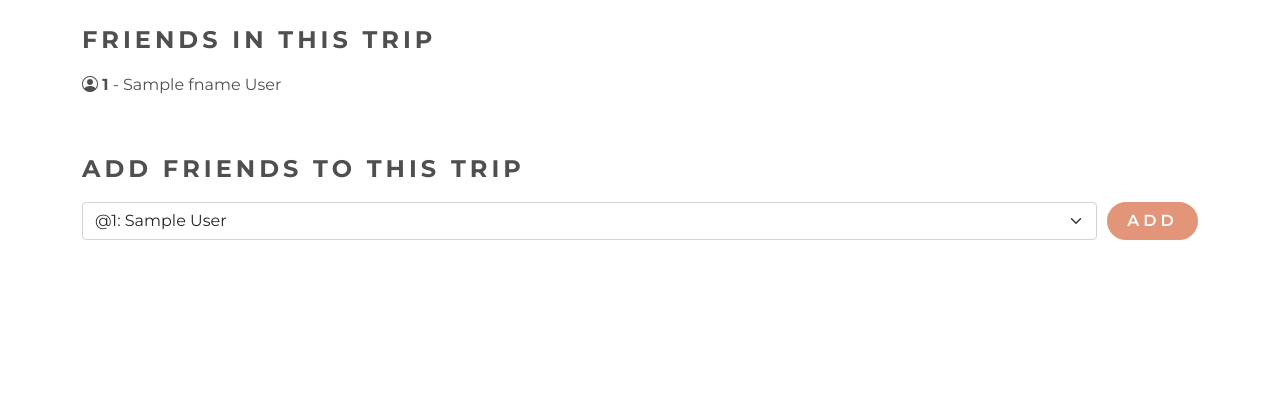
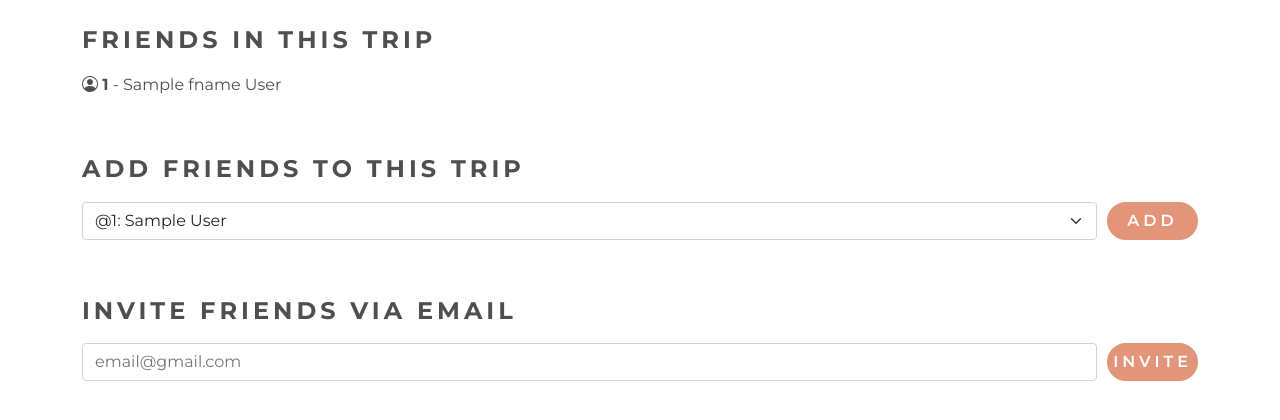
Before and after one commit to kat-jiang/Travel-planning-project, a Flask app: template templates/invite-friends.html in a window 1280 px wide. Shown: the part 319-739 px from the top of the page. Run offline with Flask 2, Linux system fonts and the light colour scheme; tables that the repository leaves empty hold one stand-in row (values such as "Sample post"); the template is opened without the code that fills it: values that come from a table or form of the project are taken from there, most other values are stand-ins (such as "Sample title", 1, 10 or a date in 2020).

Commit message:
added invite friend via email feature to trip-invite page

```diff
--- a/requirements.txt
+++ b/requirements.txt
@@ -16,7 +16,10 @@ MarkupSafe==2.0.1
 passlib==1.7.4
 psycopg2-binary==2.9.3
 pycparser==2.21
+python-http-client==3.3.7
 requests==2.26.0
+sendgrid==6.9.7
 SQLAlchemy==1.4.18
+starkbank-ecdsa==2.0.3
 urllib3==1.26.9
 Werkzeug==2.0.1
--- a/server.py
+++ b/server.py
@@ -8,6 +8,8 @@ from passlib.hash import argon2
 from model import connect_to_db, db
 import crud
 from datetime import datetime
+from sendgrid import SendGridAPIClient
+from sendgrid.helpers.mail import Mail
 
 
 app = Flask(__name__)
@@ -262,6 +264,39 @@ def add_friend_to_trip():
     db.session.commit()
 
     return redirect(f'/trip/{trip_id}/invite')
+
+@app.route('/invite-via-email')
+def send_email_invite():
+    """Sends email to invite friend to site"""
+    #retrieve user and trip id from form
+    email = request.args.get("email")
+    trip_id = request.args.get("trip-id-email")
+    user_id = session.get('user')
+    #retrieve trip/user info from db
+    trip = crud.get_trip_by_id(trip_id)
+    user = crud.get_user_by_id(user_id)
+    #check if email already in database
+    friend = crud.get_user_by_email(email)
+
+    if friend:
+        flash("Your friend already has an account")
+
+    message = Mail(
+    from_email='travelbugsdemo@gmail.com',
+    to_emails=email,
+    subject=f'{user.fname} invites you to join Travelbugs',
+    html_content= f'Hi! <br> Your friend {user.fname} is planning a trip: <br><br> {trip.trip_name} <br> {trip.trip_location} <br> {trip.start_date.date()} to {trip.end_date.date()} <br><br> {user.fname} invites you to join Travelbugs so you guys can plan the trip together! <br> Click this <a href="http://3.91.159.152/">link</a> to be directed to Travelbugs, where you can create an account and start planning! <br> See you there!')
+
+    sg = SendGridAPIClient(os.environ.get('SENDGRID_API_KEY'))
+    response = sg.send(message)
+    print(response.status_code)
+    print(response.body)
+    print(response.headers)
+
+    flash("Email has been sent")
+
+    return redirect(f'/trip/{trip_id}/invite')
+
 
 # ----- ROUTES FOR TRIP ACTIVITY ----- #
 
--- a/static/css/invite.css
+++ b/static/css/invite.css
@@ -34,3 +34,20 @@ form {
   background-color: var(--primary-color-dark);
   border-color: var(--primary-color-dark);
 }
+
+.form-email {
+  display: block;
+  width: 100%;
+  padding: 0.375rem 2.25rem 0.375rem 0.75rem;
+  border: 1px solid #ced4da;
+  border-radius: 0.25rem;
+}
+
+.form-email:focus-visible {
+  outline: none;
+}
+
+.form-select:focus {
+  border-color: #ced4da;
+  box-shadow: none;
+}
--- a/templates/invite-friends.html
+++ b/templates/invite-friends.html
@@ -40,6 +40,14 @@
         <button class="btn-add" type="submit">Add</button>
       </form>
     </p>
+    <p>
+      <h2>Invite friends via email</h2>
+      <form action="/invite-via-email">
+        <input type="hidden" name="trip-id-email" value="{{trip.trip_id}}">
+        <input type="email" class="form-email" id="email" name="email" placeholder="email@gmail.com" pattern="^[a-zA-Z0-9_.+-]+@[a-zA-Z0-9-]+\.[a-zA-Z0-9-.]+$" required>
+        <button class="btn-add" type="submit">Invite</button>
+      </form>
+    </p>
   </div>
 
 </div>
```
Also changed, not shown: README.md, 4 other files.
